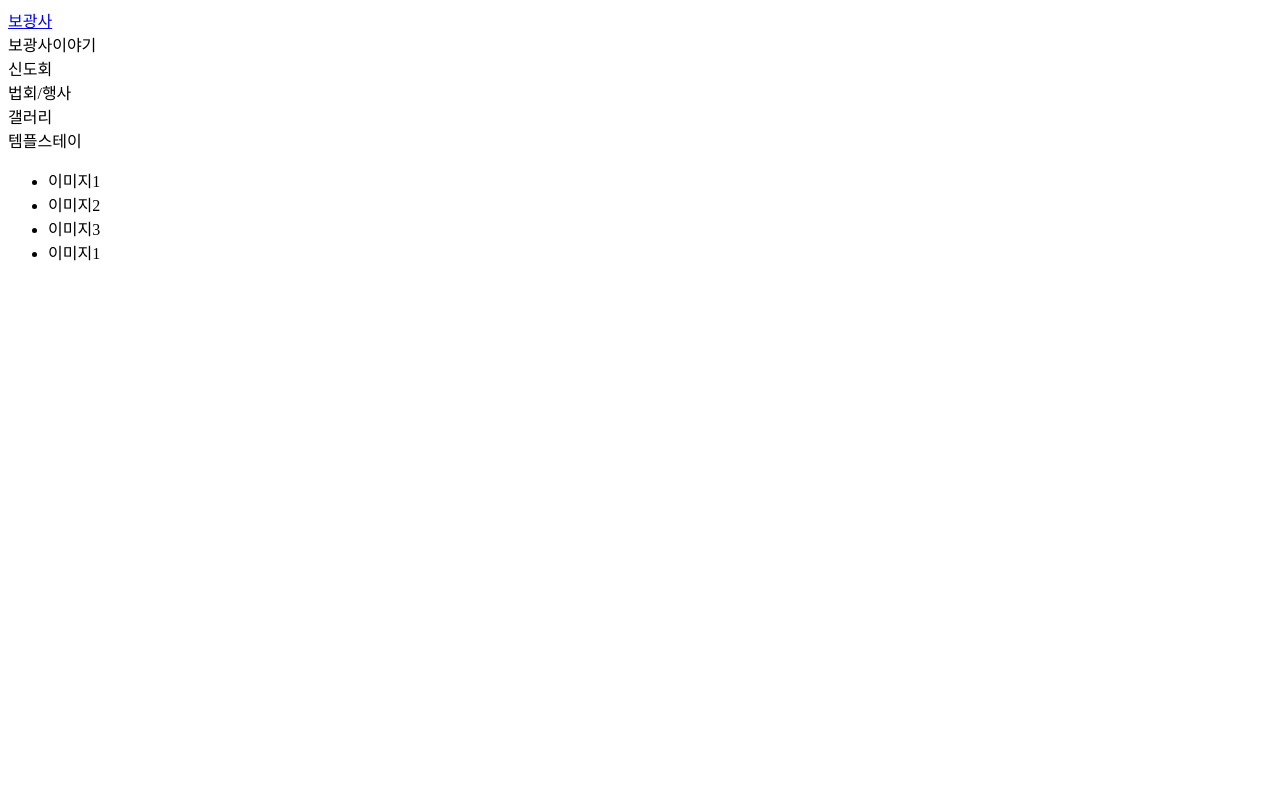
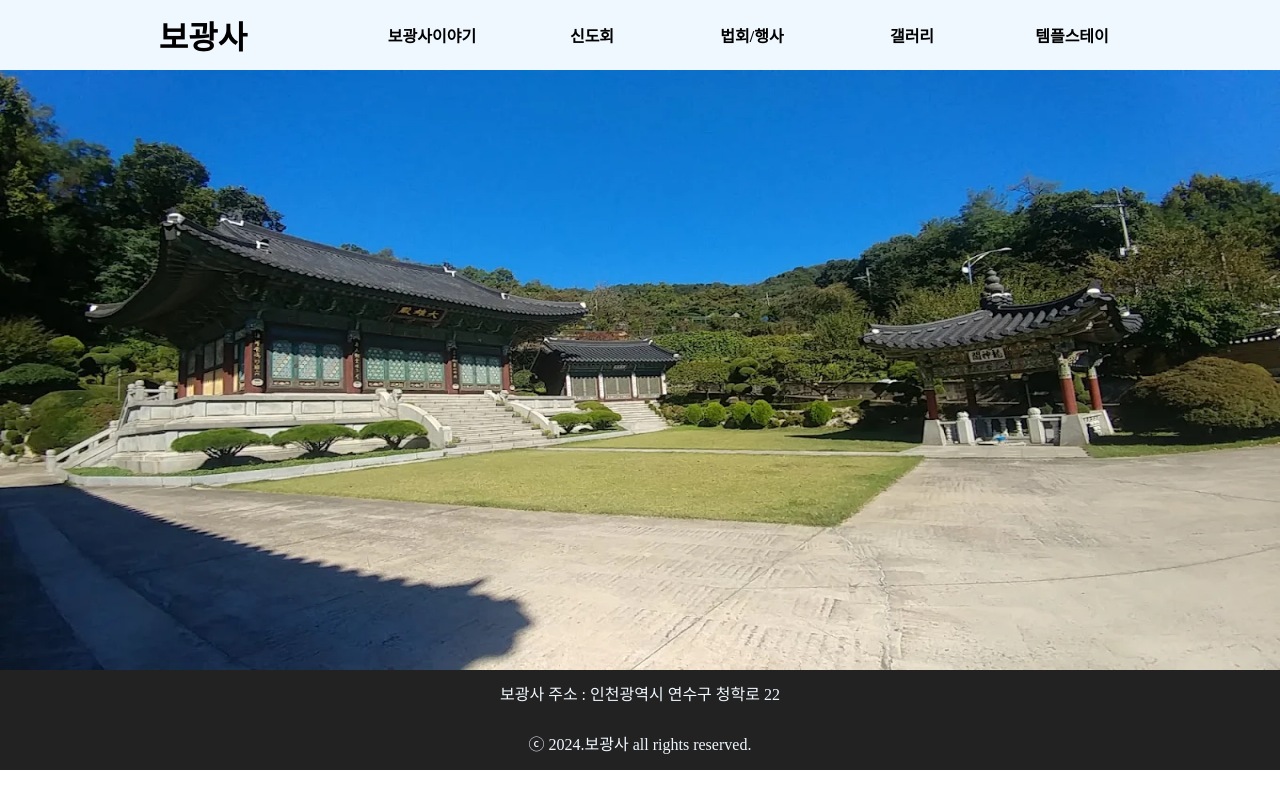
Before and after one commit to TaeWoongYoun/Temple, a plain HTML site: page index.html in a window 1280 px wide. Drawn offline with Linux system fonts and the light colour scheme.

Commit message:
Test : css update

```diff
--- a/index.html
+++ b/index.html
@@ -4,11 +4,16 @@
     <meta charset="UTF-8">
     <meta name="viewport" content="width=device-width, initial-scale=1.0">
     <title>보광사</title>
+    <link rel="stylesheet" href="style.css">
 </head>
 <body>
     <header>
+        <div class="headarea">
             <div class="logo">
                 <a href="index.html">보광사</a>
+            </div>
+            <div class="noneBox">
+
             </div>
             <nav>
                 <div>보광사이야기</div>
@@ -17,21 +22,21 @@
                 <div>갤러리</div>
                 <div>템플스테이</div>
             </nav>
+        </div>
     </header>
     <main>
         <div class="imgSlide">
-            <ul>
-                <li>이미지1</li>
-                <li>이미지2</li>
-                <li>이미지3</li>
-                <li>이미지1</li>
-            </ul>
-        </div>
-        <div class="content">
-
+            <img src="image/main.webp" alt="">
         </div>
         <footer>
-
+            <div class="footarea">
+                <div class="address">
+                    <p>보광사 주소 : 인천광역시 연수구 청학로 22</p>
+                </div>
+                <div class="copy">
+                    ⓒ 2024.보광사 all rights reserved.
+                </div>
+            </div>
         </footer>
     </main>
 </body>
--- a/style.css
+++ b/style.css
@@ -0,0 +1,97 @@
+*{
+    padding: 0%;
+    margin: 0 auto;
+}
+
+body a{
+    text-decoration: none;
+    color: inherit;
+}
+
+header{
+    width: 100%;
+    height: 70px;
+    background-color: aliceblue;
+    display: flex;
+}
+
+.headarea{
+    width: 80%;
+    height: 100%;
+    display: flex;
+}
+
+.logo{
+    width: 150px;
+    height: 100%;
+    display: flex;
+    align-items: center;
+    justify-content: center;
+    font-size: 32px;
+    font-weight: 900;
+}
+
+.noneBox{
+    flex-grow: 1;
+    /* background-color: black; */
+}
+
+nav{
+    width: 800px;
+    height: 100%;
+    display: flex;
+}
+
+nav div{
+    width: 160px;
+    display: flex;
+    align-items: center;
+    justify-content: center;
+    font-weight: 700;
+    transition: all 0.5s;
+}
+
+nav div:hover{
+    background-color: black;
+    color: aliceblue;
+}
+
+main{
+    width: 100%;
+}
+
+.imgSlide{
+    width: 100%;
+    height: 600px;
+}
+
+.imgSlide img{
+    width: 100%;
+    height: 100%;
+}
+
+footer{
+    width: 100%;
+    height: 100px;
+    background-color: #222;
+    color: aliceblue;
+}
+
+.footarea{
+    width: 80%;
+    height: 100%;
+}
+
+.address{
+    width: 100%;
+    height: 50%;
+    text-align: center;
+    line-height: 50px;
+}
+
+.copy{
+    width: 100%;
+    height: 50%;
+    text-align: center;
+    line-height: 50px;
+}
```
Also changed, not shown: image/main.webp (added). Lines whose indentation alone changed are shown as unchanged.
